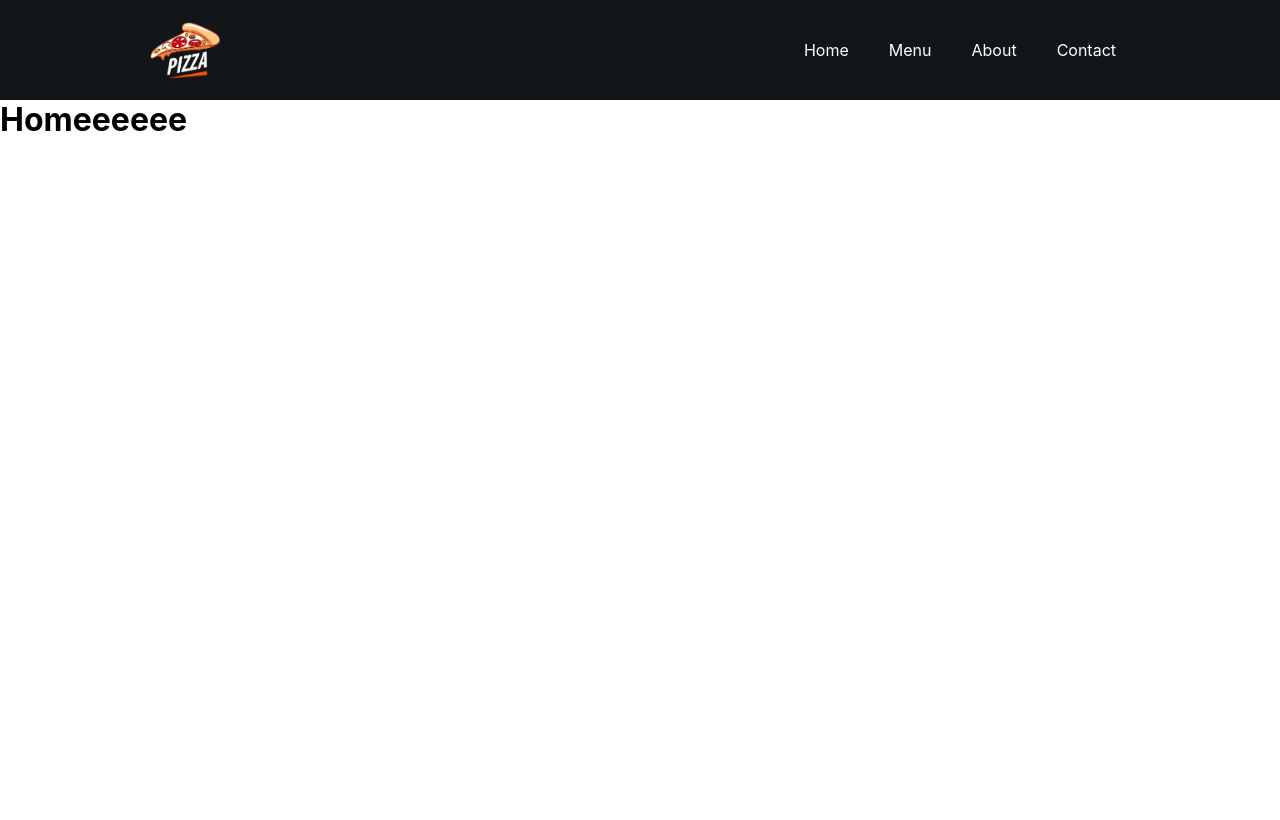
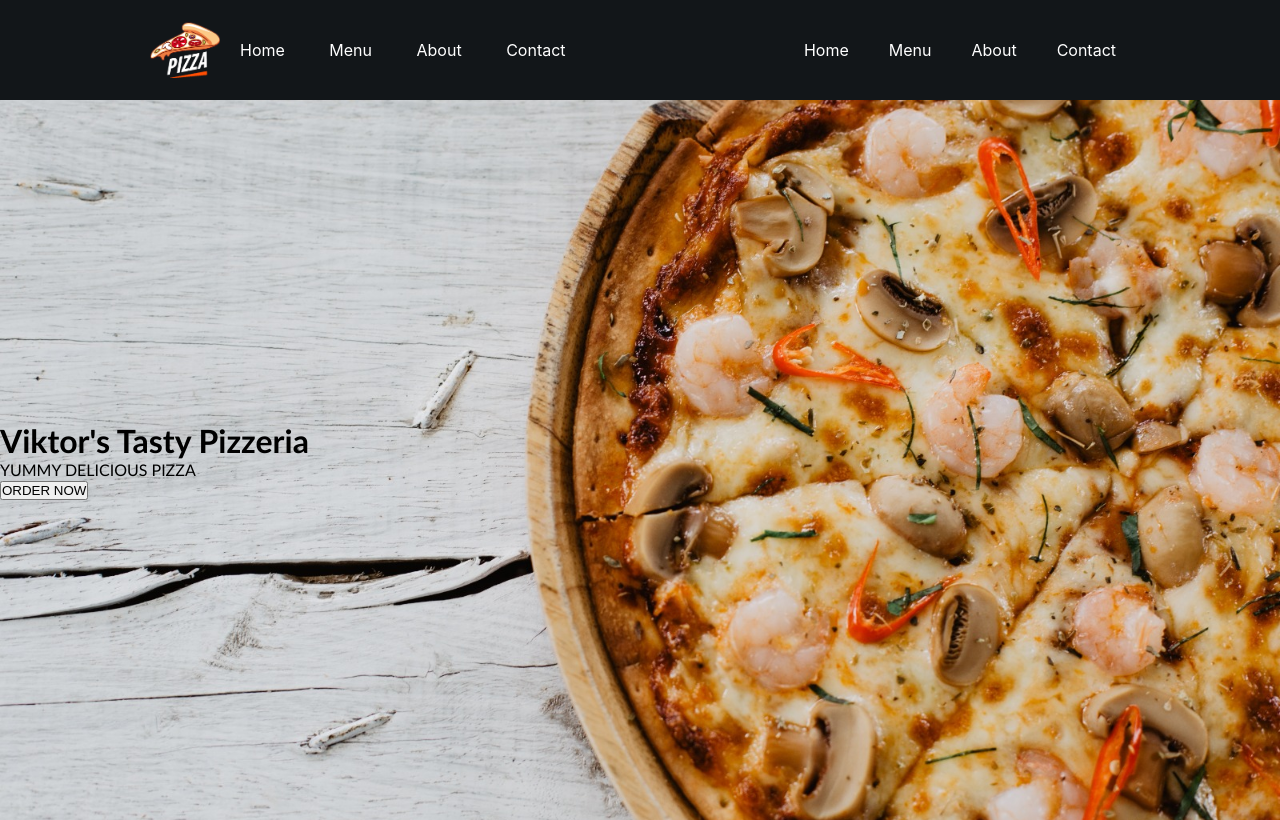
Before and after one commit to ejioguvictor/tasty, a React (Create React App) app: page / in a window 1280 px wide. Built offline with nearby package versions, Linux system fonts and the light colour scheme; the HTML template or start-up script is replaced by a standard one.

Commit message:
added home page

```diff
--- a/src/components/NavBar/NavBar.js
+++ b/src/components/NavBar/NavBar.js
@@ -12,14 +12,14 @@ const Navbar = () => {
   };
   return (
     <div className={styles.navbar}>
-      <div className={styles.leftSide}>
+      <div className={styles.leftSide} id={openLinks ? "open" : "close"}>
         <img src={Logo} alt='pizza logo' />
-        {/* <div className="hiddenLinks">
+        <div className="hiddenLinks">
           <Link to="/"> Home </Link>
           <Link to="/menu"> Menu </Link>
           <Link to="/about"> About </Link>
           <Link to="/contact"> Contact </Link>
-        </div> */}
+        </div>
       </div>
       <div className={styles.rightSide}>
         <Link to="/">Home</Link>
--- a/src/pages/Home/Home.js
+++ b/src/pages/Home/Home.js
@@ -1,9 +1,19 @@
 import React from 'react'
+import { Link } from 'react-router-dom'
+import styles from './Home.module.scss'
+import BannerImage from "../../assets/pizza.jpeg";
+
 
 const Home = () => {
   return (
-    <div>
-      <h1>Homeeeeee</h1>
+    <div className={styles.home} style={{ backgroundImage: `url(${BannerImage})` }}>
+      <div className="headerContainer">
+        <h1> Viktor's Tasty Pizzeria </h1>
+        <p> YUMMY DELICIOUS PIZZA </p>
+        <Link to="/menu">
+          <button> ORDER NOW </button>
+        </Link>
+      </div>
     </div>
   )
 }
```
